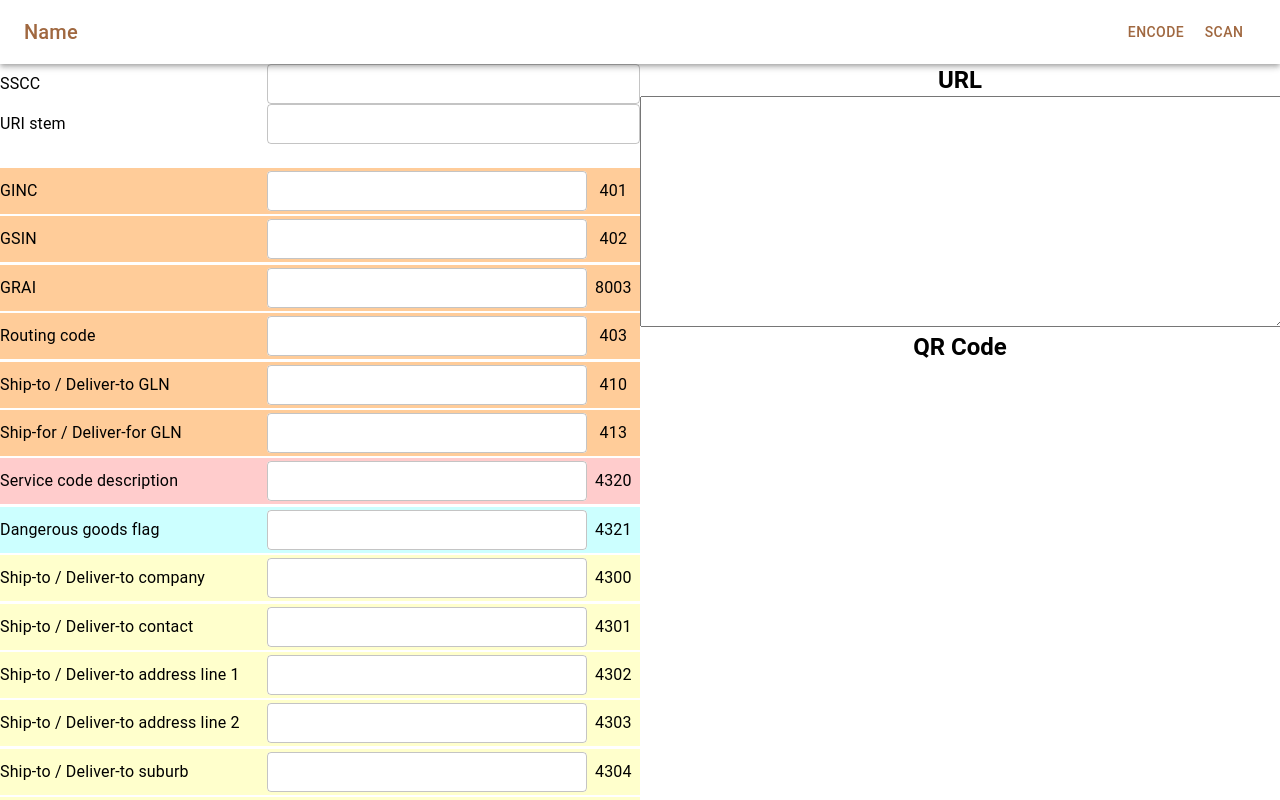
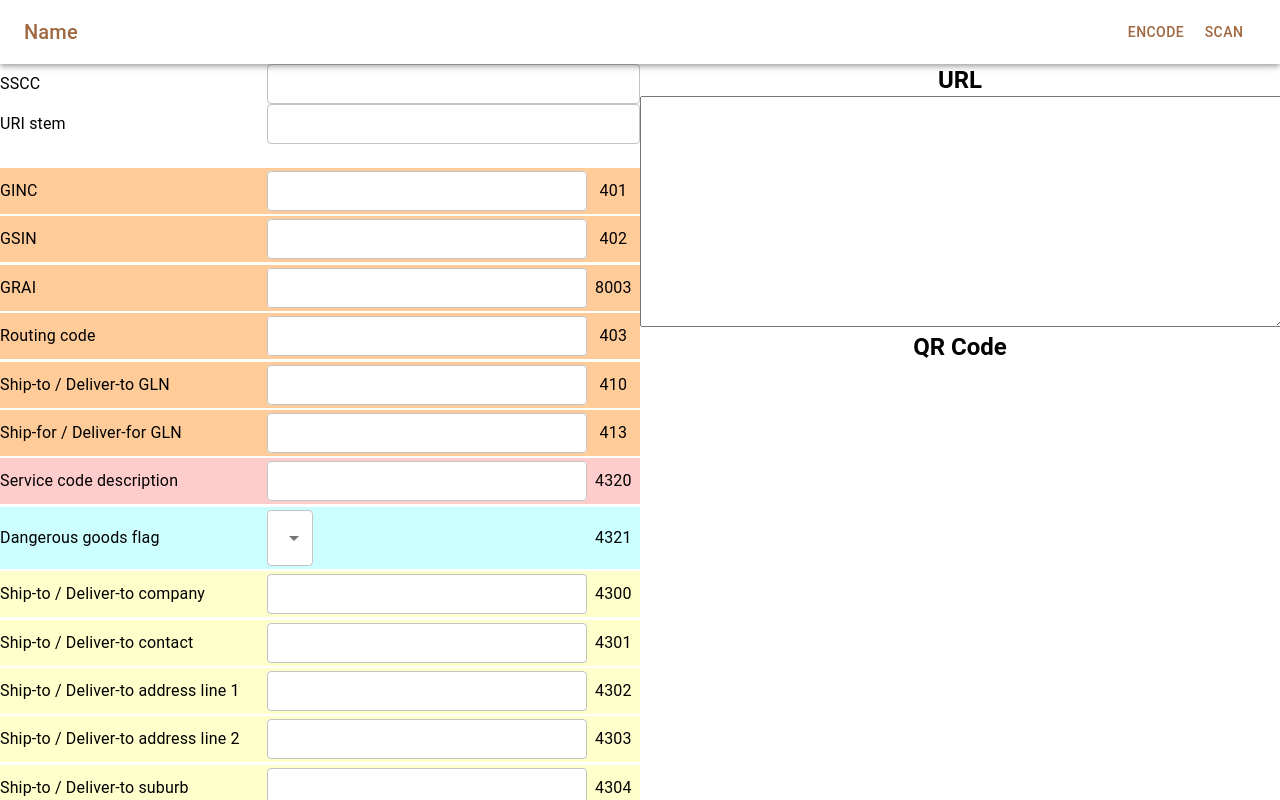
Before and after one commit to Wellusername/LincolnProject, a React (Create React App) app in the folder frontend/: page / in a window 1280 px wide. Shown: the top 800 px of the page. Built offline with nearby package versions, Linux system fonts and the light colour scheme; no server answers.

Commit message:
added boolean input

```diff
--- /dev/null
+++ b/frontend/src/components/input/PullDownInputWIthAI.js
@@ -0,0 +1,42 @@
+import React, { useState } from "react";
+import { Grid, MenuItem, Select, TextField, Typography } from "@mui/material";
+
+function PullDownInputWIthAI({ id, label, AI, color, handleInput }) {
+  const [val, setVal] = useState("");
+
+  const handleChange = (e) => {
+    setVal(e.target.value);
+    handleInput(e, id);
+  };
+  return (
+    <Grid container style={{ backgroundColor: color }}>
+      <Grid item xs={5} style={{ display: "flex", alignItems: "center" }}>
+        <Typography>{label}</Typography>
+      </Grid>
+      <Grid item xs={6} paddingBottom={"3px"} paddingTop={"3px"}>
+        <Select
+          labelId="demo-simple-select-label"
+          id="demo-simple-select"
+          value={val}
+          onChange={handleChange}
+          style={{ backgroundColor: "white" }}
+        >
+          <MenuItem value={1}>Yes</MenuItem>
+          <MenuItem value={0}>No</MenuItem>
+        </Select>
+      </Grid>
+      <Grid
+        item
+        container
+        xs={1}
+        direction="row"
+        alignItems="center"
+        justifyContent="center"
+      >
+        <Typography textAlign="center">{AI}</Typography>
+      </Grid>
+    </Grid>
+  );
+}
+
+export default PullDownInputWIthAI;
--- a/frontend/src/pages/InfoInputLayout.js
+++ b/frontend/src/pages/InfoInputLayout.js
@@ -3,8 +3,33 @@ import { Grid } from "@mui/material";
 import InfoInput from "../components/input/InfoInput";
 import InfoInputWithAI from "../components/input/InfoInputWithAI";
 import { s4tTerm, primaryIdentifiers } from "../resource/s4tTerm";
+import PullDownInputWIthAI from "../components/input/PullDownInputWIthAI";
 
 function InfoInputLayout({ handleInput }) {
+  const stringInput = (obj, i) => {
+    return (
+      <InfoInputWithAI
+        id={obj.id}
+        label={obj.label}
+        AI={obj.code}
+        color={i.color}
+        handleInput={handleInput}
+      />
+    );
+  };
+
+  const booleanInput = (obj, i) => {
+    return (
+      <PullDownInputWIthAI
+        id={obj.id}
+        label={obj.label}
+        AI={obj.code}
+        color={i.color}
+        handleInput={handleInput}
+      />
+    );
+  };
+
   return (
     <Grid container spacing={3}>
       <Grid item xs={12}>
@@ -31,13 +56,11 @@ function InfoInputLayout({ handleInput }) {
                 return i.obj.map((obj) => {
                   return (
                     <Grid item xs={12}>
-                      <InfoInputWithAI
-                        id={obj.id}
-                        label={obj.label}
-                        AI={obj.code}
-                        color={i.color}
-                        handleInput={handleInput}
-                      />
+                      {obj.datatype != undefined
+                        ? obj.datatype == "xsd:boolean"
+                          ? booleanInput(obj, i)
+                          : stringInput(obj, i)
+                        : ""}
                     </Grid>
                   );
                 });
```
